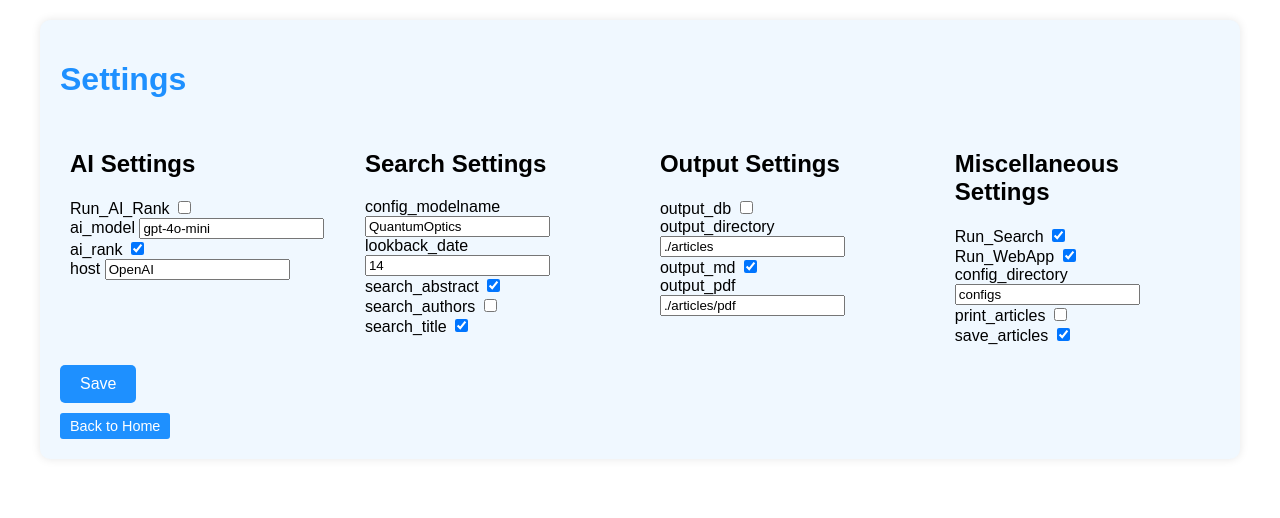
After one commit to ChiScraper/ChiScraper, a Flask app: page /settings in a window 1280 px wide. The commit adds this page. Shown: the top 518 px of the page. Run offline with Flask 3, Linux system fonts and the light colour scheme.

Commit message:
Basic functionality on settings page

```diff
--- a/app.py
+++ b/app.py
@@ -1,5 +1,5 @@
 # from flask import Flask, render_template, request
-from flask import Flask, render_template, request, redirect, url_for
+from flask import Flask, render_template, request, redirect, url_for, flash
 from articleDB import ArticleDatabase
 from datetime import datetime
 import yaml
@@ -106,6 +106,36 @@ def index():
                            show_processed=show_processed, colors=colors, current_theme=theme,
                            available_themes=available_themes)
 
+
+@app.route('/settings', methods=['GET', 'POST'])
+def settings():
+    theme = request.args.get('theme', 'default_theme')  # Get selected theme
+
+    print(f"Loading theme: {theme}")  # Debug statement
+    colors = load_colors_from_css(f'static/themes/{theme}.css')  # Load colors based on selected theme
+    config_path = 'config.yaml'
+
+    if request.method == 'POST':
+        # Save the settings
+        new_config = request.form.to_dict()
+        with open(config_path, 'w') as config_file:
+            yaml.safe_dump(new_config, config_file)
+        success_message = 'Settings saved successfully!'
+        return redirect(url_for('settings'))
+
+    # Load the settings
+    with open(config_path, 'r') as config_file:
+        config = yaml.safe_load(config_file)
+
+    # Categorize settings
+    ai_settings = {k: v for k, v in config.items() if k.startswith('ai_') or k.startswith('Run_AI') or k == 'host'}
+    search_settings = {k: v for k, v in config.items() if k.startswith('search_') or k in ['config_modelname', 'lookback_date']}
+    output_settings = {k: v for k, v in config.items() if k.startswith('output_')}
+    misc_settings = {k: v for k, v in config.items() if k not in ai_settings and k not in search_settings and k not in output_settings}
+
+    return render_template('settings.html', ai_settings=ai_settings, search_settings=search_settings,
+                           output_settings=output_settings, misc_settings=misc_settings, colors=colors)
+
 @app.route('/process/<string:arxiv_id>')
 def process_article(arxiv_id):
     with db.get_connection() as conn:
--- a/config.yaml
+++ b/config.yaml
@@ -1,28 +1,18 @@
-# Output settings
+Run_AI_Rank: 'False'
+Run_Search: 'True'
+Run_WebApp: 'True'
+ai_model: gpt-4o-mini
+ai_rank: 'True'
+config_directory: configs
+config_modelname: QuantumOptics
+host: OpenAI
+lookback_date: '14'
+output_db: 'False'
 output_directory: ./articles
+output_md: 'True'
 output_pdf: ./articles/pdf
-output_db: False
-output_md: True
-print_articles: False
-save_articles: True
-# Configuration settings
-config_directory: configs
-config_modelname: FSOC
-# config_modelname: QuantumOptics
-# Search settings
-lookback_date: 14
-search_title: True
-search_abstract: True
-search_authors: False
-
-# AI settings
-ai_rank: True
-host: OpenAI
-ai_model: gpt-4o-mini
-# host: Ollama
-# ai_model: llama3:latest
-# ai_model: phi3.5:latest
-# Bash Settings
-Run_Search: True
-Run_AI_Rank: False
-Run_WebApp: True
+print_articles: 'False'
+save_articles: 'True'
+search_abstract: 'True'
+search_authors: 'False'
+search_title: 'True'
--- a/static/style.css
+++ b/static/style.css
@@ -73,6 +73,24 @@ body {
     background-color: var(--color-primary);
 }
 .link-button:hover {
+    background-color: var(--color-primary-hover);
+}
+
+.settings-button {
+    background-color: var(--color-primary);
+    color: white;
+    padding: 10px 20px;
+    border: none;
+    border-radius: 5px;
+    cursor: pointer;
+    font-size: 1em;
+    text-align: center;
+    text-decoration: none;
+    display: inline-block;
+    margin-top: 10px;
+}
+
+.settings-button:hover {
     background-color: var(--color-primary-hover);
 }
 
--- a/templates/index.html
+++ b/templates/index.html
@@ -53,7 +53,7 @@
                 {% endfor %}
             </select>
         </form>
-
+        <button onclick="window.location.href='{{ url_for('settings') }}'" class="settings-button">Settings</button> <!-- Updated line -->
     </div>
 
 {% for article in articles %}
--- /dev/null
+++ b/templates/settings.html
@@ -0,0 +1,87 @@
+<!DOCTYPE html>
+<html lang="en">
+<head>
+    <meta charset="UTF-8">
+    <title>Settings</title>
+    <style>
+        :root {
+            {% for name, value in colors.items() %}
+            --{{ name }}: {{ value }};
+            {% endfor %}
+        }
+        .settings-column {
+            float: left;
+            width: 22%;
+            padding: 10px;
+        }
+        .settings-container {
+            display: flex;
+            justify-content: space-between;
+        }
+    </style>
+    <link rel="stylesheet" href="{{ url_for('static', filename='style.css') }}">
+</head>
+<body>
+    <div class="page-frontmatter">
+        <h1>Settings</h1>
+        <form method="post">
+            <div class="settings-container">
+                <div class="settings-column">
+                    <h2>AI Settings</h2>
+                    {% for key, value in ai_settings.items() %}
+                        <div>
+                            <label for="{{ key }}">{{ key }}</label>
+                            {% if value in ['True', 'False'] %}
+                                <input type="checkbox" id="{{ key }}" name="{{ key }}" value="True" {% if value == 'True' %}checked{% endif %}>
+                            {% else %}
+                                <input type="text" id="{{ key }}" name="{{ key }}" value="{{ value }}">
+                            {% endif %}
+                        </div>
+                    {% endfor %}
+                </div>
+                <div class="settings-column">
+                    <h2>Search Settings</h2>
+                    {% for key, value in search_settings.items() %}
+                        <div>
+                            <label for="{{ key }}">{{ key }}</label>
+                            {% if value in ['True', 'False'] %}
+                                <input type="checkbox" id="{{ key }}" name="{{ key }}" value="True" {% if value == 'True' %}checked{% endif %}>
+                            {% else %}
+                                <input type="text" id="{{ key }}" name="{{ key }}" value="{{ value }}">
+                            {% endif %}
+                        </div>
+                    {% endfor %}
+                </div>
+                <div class="settings-column">
+                    <h2>Output Settings</h2>
+                    {% for key, value in output_settings.items() %}
+                        <div>
+                            <label for="{{ key }}">{{ key }}</label>
+                            {% if value in ['True', 'False'] %}
+                                <input type="checkbox" id="{{ key }}" name="{{ key }}" value="True" {% if value == 'True' %}checked{% endif %}>
+                            {% else %}
+                                <input type="text" id="{{ key }}" name="{{ key }}" value="{{ value }}">
+                            {% endif %}
+                        </div>
+                    {% endfor %}
+                </div>
+                <div class="settings-column">
+                    <h2>Miscellaneous Settings</h2>
+                    {% for key, value in misc_settings.items() %}
+                        <div>
+                            <label for="{{ key }}">{{ key }}</label>
+                            {% if value in ['True', 'False'] %}
+                                <input type="checkbox" id="{{ key }}" name="{{ key }}" value="True" {% if value == 'True' %}checked{% endif %}>
+                            {% else %}
+                                <input type="text" id="{{ key }}" name="{{ key }}" value="{{ value }}">
+                            {% endif %}
+                        </div>
+                    {% endfor %}
+                </div>
+            </div>
+            <button type="submit" class="settings-button">Save</button>
+        </form>
+        <a href="{{ url_for('index') }}" class="link-button">Back to Home</a>
+    </div>
+</body>
+</html>
```
